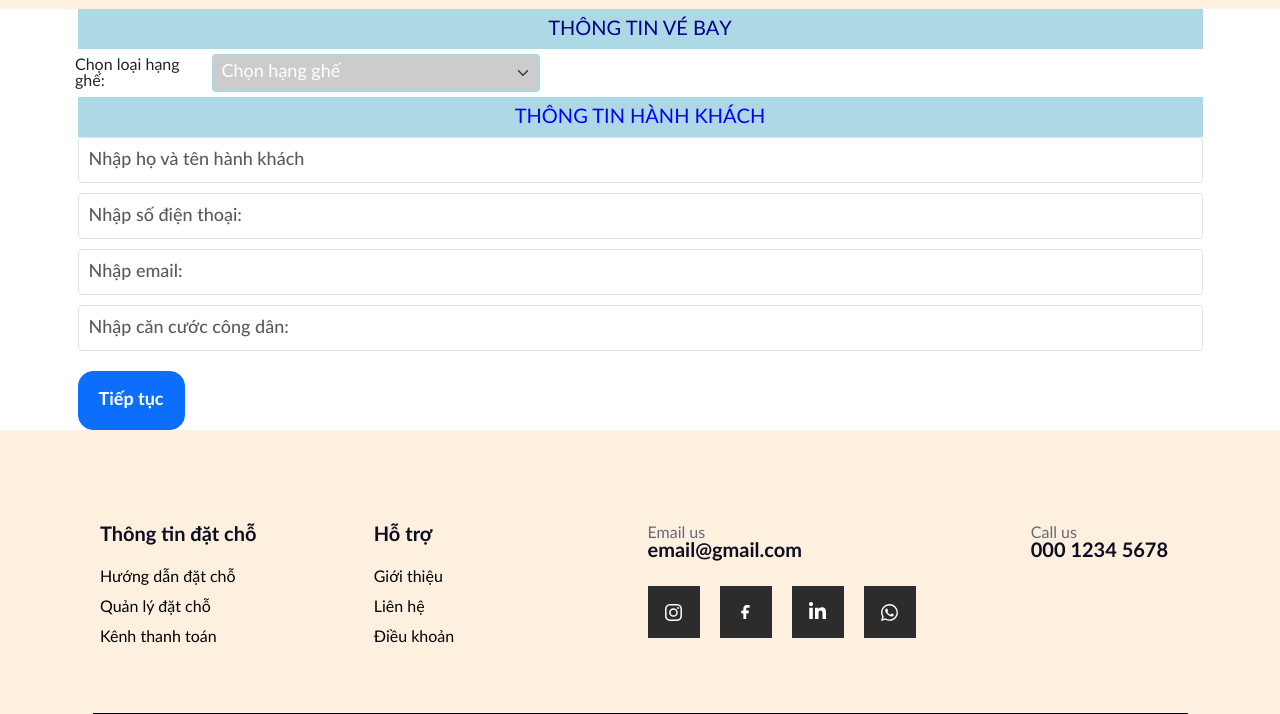
After one commit to peterhuynh2004/QLChuyenBay, a Flask app: page /datveonline in a window 1280 px wide. The commit adds this page. Shown: the part 189-903 px from the top of the page. Run offline with Flask 3, Linux system fonts and the light colour scheme.

Commit message:
update trang tim kiem chuyen bay

```diff
--- a/appQLChuyenBay/__init__.py
+++ b/appQLChuyenBay/__init__.py
@@ -7,7 +7,7 @@ import cloudinary
 app = Flask(__name__)
 
 app.secret_key = 'HGHJAHA^&^&*AJAVAHJ*^&^&*%&*^GAFGFAG'
-app.config["SQLALCHEMY_DATABASE_URI"] = "mysql+pymysql://root:@localhost:3306/QLChuyenBay?charset=utf8mb4"
+app.config["SQLALCHEMY_DATABASE_URI"] = "mysql+pymysql://root:%s@localhost:3306/qlchuyenbay?charset=utf8mb4" % quote('Admin@123')
 app.config["SQLALCHEMY_TRACK_MODIFICATIONS"] = True
 app.config["PAGE_SIZE"] = 8
 
--- a/appQLChuyenBay/index.py
+++ b/appQLChuyenBay/index.py
@@ -34,6 +34,20 @@ def kiemtrama():
     return render_template('kiem_tra_ma.html')
 
 
+@app.route("/timkiemchuyenbay")
+def timkiemchuyenbay():
+    airport = dao.load_airport()
+    id_SanBayDen= request.args.get('id_SanBayDen')
+    id_SanBayDi = request.args.get('id_SanBayDi')
+    flight = dao.load_flight(id_SanBayDen=id_SanBayDen, id_SanBayDi=id_SanBayDi)
+
+    return render_template('timkiemchuyenbay.html', airport = airport, flight = flight)
+
+
+@app.route("/datveonline")
+def datveonline():
+    return render_template('datveonline.html')
+
 @login.user_loader
 def load_user(user_id):
     return dao.get_user_by_id(user_id)
--- a/appQLChuyenBay/static/css/style.css
+++ b/appQLChuyenBay/static/css/style.css
@@ -1061,3 +1061,41 @@ a {
     pointer-events: auto;
     opacity: 1;
 }
+
+/*trang datve_online*/
+.form-select{
+    background-color: #cccccc;
+    color: #ffffff;
+    font-size: 18px;
+    border-color: lightblue;
+    border-width: 2px;
+}
+
+.datve_online{
+    font-size: 16px;
+}
+
+.form-control{
+    padding: 10px;
+    font-size: 16px;
+}
+
+.form-group {
+    margin-bottom: 1rem;
+}
+
+.error-message {
+    color: red;
+    font-size: 0.9rem;
+    margin-top: 5px;
+}
+
+ .form-container {
+    display: none;
+}
+.form-container.active {
+    display: block;
+}
+.button-container {
+    margin-top: 20px;
+}
--- /dev/null
+++ b/appQLChuyenBay/static/js/main.js
@@ -0,0 +1,73 @@
+function kiemTraThongTin(nextStep) {
+    //tạo 1 biến giữ trạng thái thông tin hợp lệ
+    let isValid = true;
+
+    // Kiểm tra họ và tên
+    const fullName = document.getElementById('fullName');
+    const fullNameError = document.getElementById('fullNameError');
+    if (fullName.value.trim() === '') {
+        fullNameError.textContent = 'Họ và tên không được để trống.';
+        isValid = false;
+    } else {
+        fullNameError.textContent = '';
+    }
+
+    // Kiểm tra số điện thoại
+    const phone = document.getElementById('phone');
+    const phoneError = document.getElementById('phoneError');
+    const phoneRegex = /^[0-9]{10}$/; //sử dụng biểu thức chính quy để kiểm tra định dạng email
+    if (!phoneRegex.test(phone.value)) {
+        phoneError.textContent = 'Số điện thoại phải là 10 chữ số.';
+        isValid = false;
+    } else {
+        phoneError.textContent = '';
+    }
+
+    // Kiểm tra email
+    const email = document.getElementById('email');
+    const emailError = document.getElementById('emailError');
+    const emailRegex = /^[^\s@]+@[^\s@]+\.[^\s@]+$/;
+    if (!emailRegex.test(email.value)) {
+        emailError.textContent = 'Email không hợp lệ.';
+        isValid = false;
+    } else {
+        emailError.textContent = '';
+    }
+
+    // Kiểm tra căn cước công dân (CCCD)
+    const cccd = document.getElementById('cccd');
+    const cccdError = document.getElementById('cccdError');
+    const cccdRegex = /^[0-9]{12}$/;
+    if (!cccdRegex.test(cccd.value)) {
+        cccdError.textContent = 'CCCD phải là 12 chữ số.';
+        isValid = false;
+    } else {
+        cccdError.textContent = '';
+    }
+
+    if (isValid) {
+        nextForm(nextStep); // Di chuyển đến bước tiếp theo
+    }
+}
+
+function nextForm(step) {
+    const currentForm = document.querySelector('.form-container.active');
+    currentForm.classList.remove('active');
+    document.getElementById(`formStep${step}`).classList.add('active');
+}
+
+function prevForm(step) {
+    const currentForm = document.querySelector('.form-container.active');
+    currentForm.classList.remove('active');
+    document.getElementById(`formStep${step}`).classList.add('active');
+}
+
+
+
+function kiemtrakhuhoi() {
+      const returnCheckbox = document.getElementById("return-checkbox");
+      const returnDate = document.getElementById("return-date");
+
+      //Bật hoặc tắt trường ngày về dựa trên trạng thái checkbox
+      returnDate.disabled = !returnCheckbox.checked;
+    }
--- /dev/null
+++ b/appQLChuyenBay/templates/datveonline.html
@@ -0,0 +1,70 @@
+{% extends 'layout/base.html' %}
+{% block content %}
+
+<div id="formStep1" class="form-container active">
+    <div>
+        <h1 style="text-align: center; color: darkblue; background-color: lightblue; font-size: 20px; padding: 10px">
+            THÔNG TIN VÉ BAY
+        </h1>
+        <div class="row">
+            <div class="col-md-5 p-2" style="display: flex; align-items: center; gap: 10px;">
+                <div style="margin: 0; font-size: 16px; width: 40%">Chọn loại hạng ghế:</div>
+                <select class="form-select" id="hangGhe" name="hangGhe">
+                    <option selected>Chọn hạng ghế</option>
+                    <option value="phothong">Phổ thông</option>
+                    <option value="phothongdatbiet">Phổ thông đặt biệt</option>
+                    <option value="thuonggia">Thương gia</option>
+                    <option value="hangnhat">Hạng nhất</option>
+                </select>
+            </div>
+        </div>
+    </div>
+    <h1 style="text-align: center; color: blue; background-color: lightblue; font-size: 20px; padding: 10px">
+        THÔNG TIN HÀNH KHÁCH
+    </h1>
+    <form id="form1">
+        <div class="form-group">
+            <input type="text" class="form-control" id="fullName" placeholder="Nhập họ và tên hành khách" required>
+            <div class="error-message" id="fullNameError"></div>
+        </div>
+        <div class="form-group">
+            <input type="text" class="form-control" id="phone" placeholder="Nhập số điện thoại:" required>
+            <div class="error-message" id="phoneError"></div>
+        </div>
+        <div class="form-group">
+            <input type="email" class="form-control" id="email" placeholder="Nhập email: " required>
+            <div class="error-message" id="emailError"></div>
+        </div>
+        <div class="form-group">
+            <input type="text" class="form-control" id="cccd" placeholder="Nhập căn cước công dân:" required>
+            <div class="error-message" id="cccdError"></div>
+        </div>
+        <div class="button-container">
+            <button type="button" onclick="kiemTraThongTin(2)" class="btn btn-primary">Tiếp tục</button>
+        </div>
+    </form>
+</div>
+
+<div id="formStep2" class="form-container">
+    <h1 style="text-align: center; color: darkblue; background-color: lightblue; font-size: 20px; padding: 10px">
+        CHỌN TIỆN ÍCH CHO CHUYẾN BAY
+    </h1>
+    <form id="form2">
+        <input type="text" placeholder="Nhập CCCD" class="form-control"><br>
+        <div class="button-container">
+            <button type="button" onclick="nextForm(3)" class="btn btn-primary">Tiếp tục</button>
+            <button type="button" onclick="prevForm(1)" class="btn btn-danger">Quay lại</button>
+        </div>
+    </form>
+</div>
+
+<div id="formStep3" class="form-container">
+    <h2>Bước 3: Xác nhận</h2>
+    <p>Vui lòng kiểm tra thông tin trước khi gửi!</p>
+    <div class="button-container">
+        <button type="submit" class="btn btn-success">Hoàn tất</button>
+        <button type="button" onclick="prevForm(2)" class="btn btn-danger">Quay lại</button>
+    </div>
+</div>
+
+{% endblock %}
--- a/appQLChuyenBay/templates/layout/base.html
+++ b/appQLChuyenBay/templates/layout/base.html
@@ -54,5 +54,6 @@
 <script src="./assets/js/index.js"></script>
 <script src="./assets/js/go-top.js"></script>
 <script src="./assets/js/if_log.js"></script>
+<script src="{{ url_for('static', filename='js/main.js') }} "></script>
 </body>
 </html>
```
Also changed, not shown: appQLChuyenBay/dao.py (+15 -1 lines), appQLChuyenBay/models.py (+106 -34 lines), appQLChuyenBay/templates/timkiemchuyenbay.html (added, +125 -0 lines).
